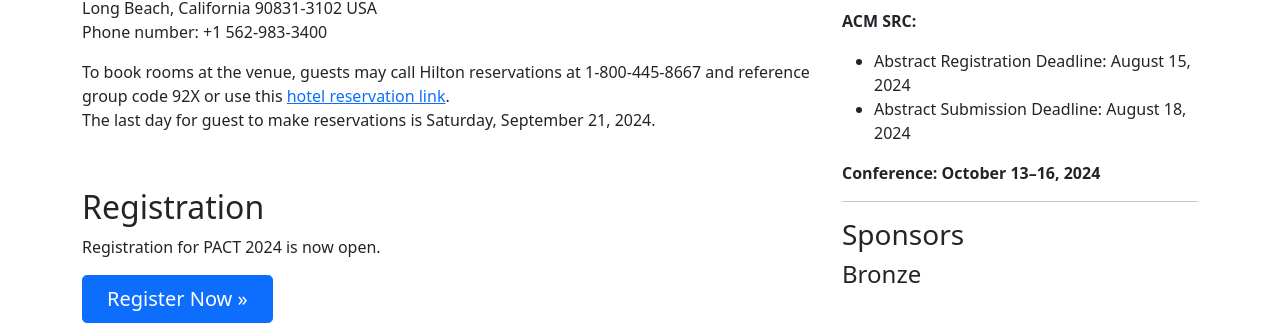
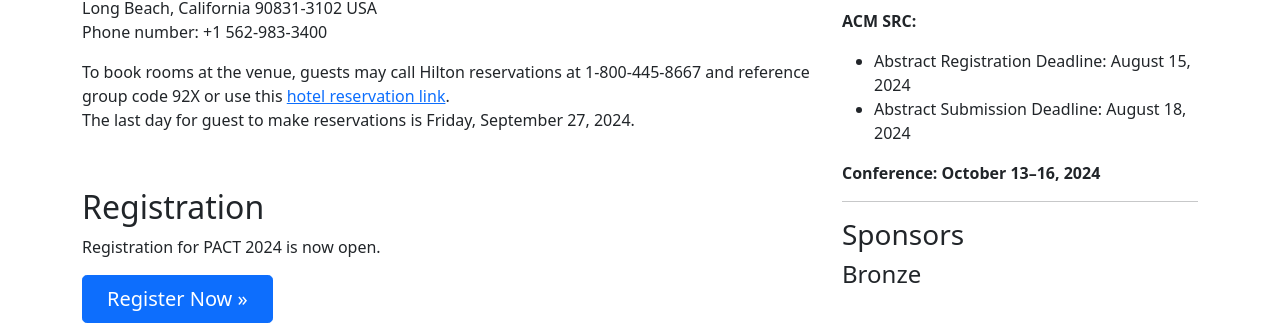
Before and after one commit to pact2024/pact2024.github.io, a Jekyll site: the page built from attend/index.md, in a window 1280 px wide. Shown: the part 471-796 px from the top of the page. Built offline with Jekyll 4.4.1, drawn with Linux system fonts in a browser that asks for light colours.

Commit message:
Update index.md

```diff
--- a/attend/index.md
+++ b/attend/index.md
@@ -27,7 +27,7 @@ Phone number: +1 562-983-3400 <br>
 
 To book rooms at the venue, guests may call Hilton reservations at 1-800-445-8667 and reference group code 92X or use this [hotel reservation link](https://www.hilton.com/en/book/reservation/rooms/?ctyhocn=LGBLHHF&arrivalDate=2024-10-12&departureDate=2024-10-17&groupCode=92X&room1NumAdults=1&cid=OM%2CWW%2CHILTONLINK%2CEN%2CDirectLink).
 <br>
-The last day for guest to make reservations is Saturday, September 21, 2024.
+The last day for guest to make reservations is Friday, September 27, 2024.
 
 <br>
 
```
